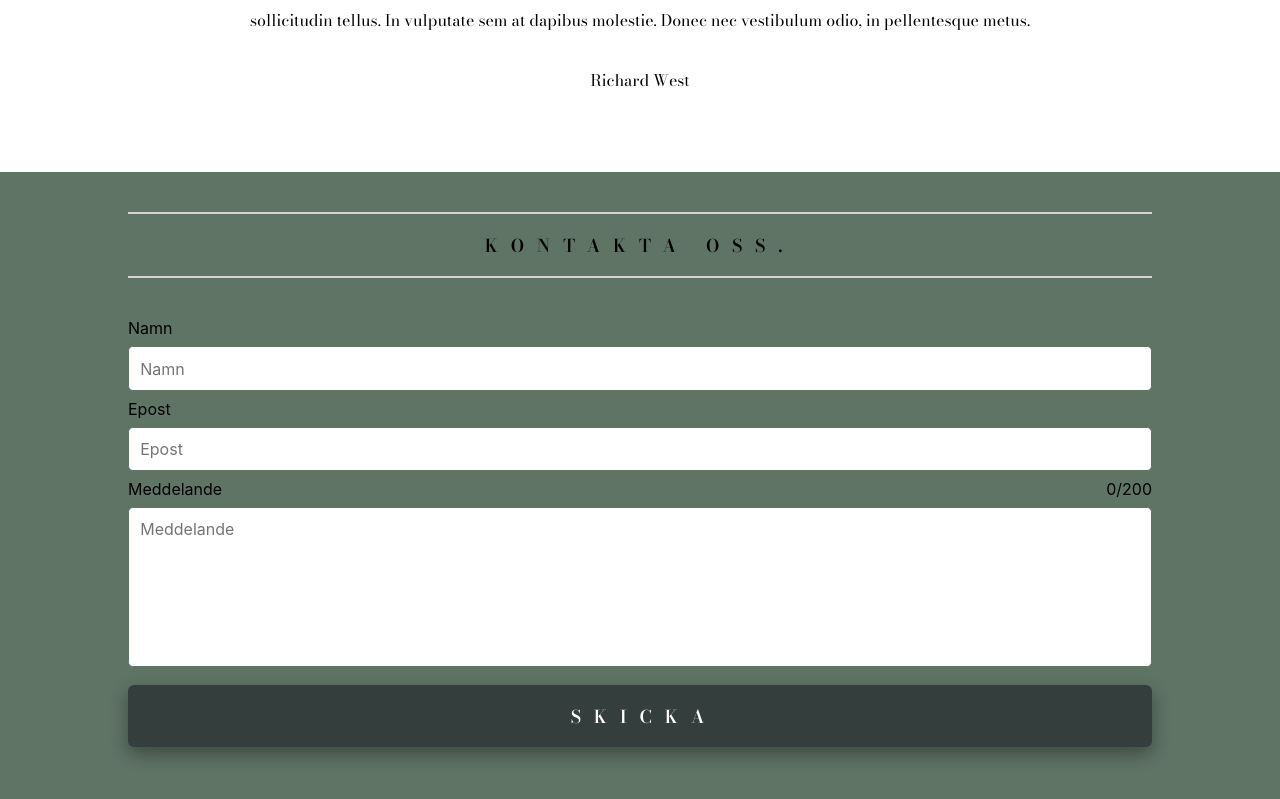
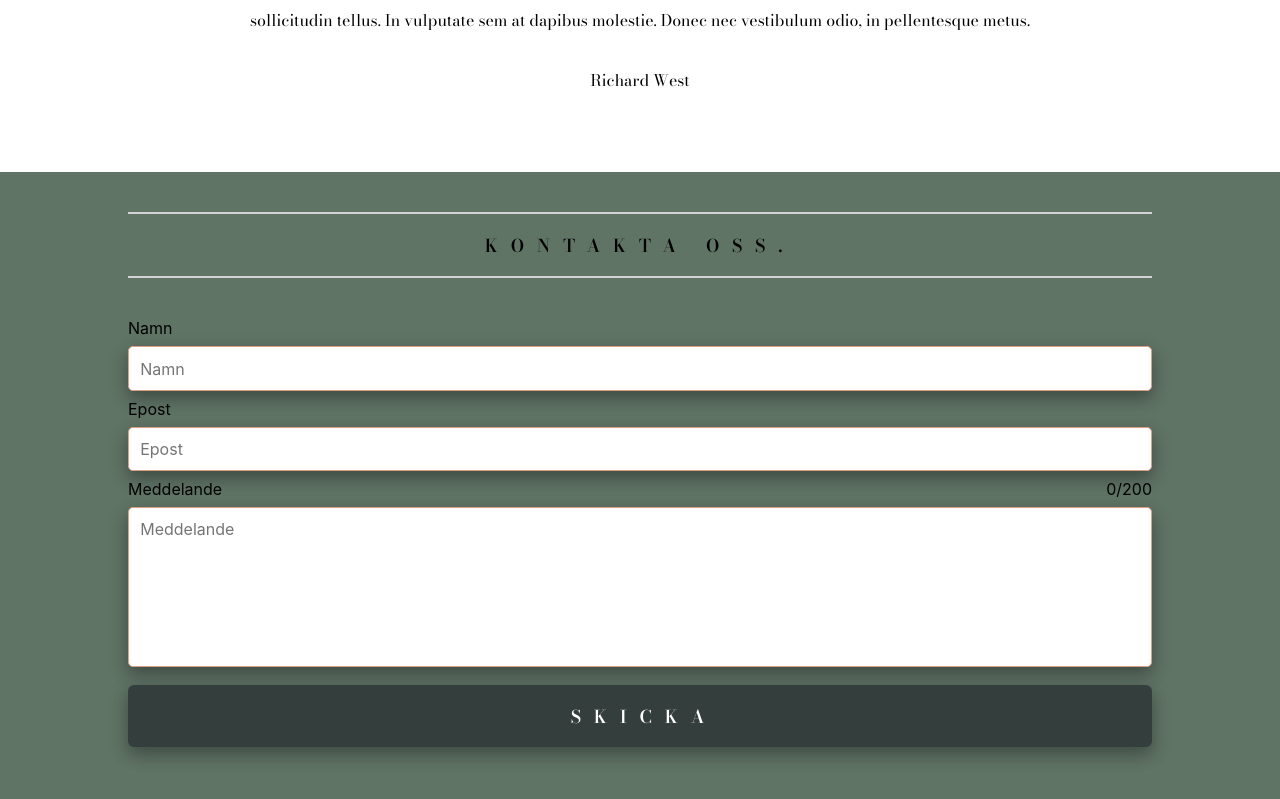
Before and after one commit to Nesiht/Jaktstugan_Podcast, a React (Create React App) app: page / in a window 1280 px wide. Shown: the part 4070-4869 px from the top of the page. Built offline with nearby package versions, Linux system fonts and the light colour scheme.

Commit message:
Testing some input styling

```diff
--- a/src/components/style.js
+++ b/src/components/style.js
@@ -86,22 +86,6 @@
   // font-weight: bold;
 `
 
-// export const AuthorSection = styled.div`
-//   display: flex;
-//   flex-directione: row;
-//   justify-content: center;
-//   margin-top: 5vh;
-//   // background-color: green;
-// `
-
-// export const AuthorCard = styled.div`
-//   display: flex;
-//   flex-direction: column;
-//   align-items: center;
-//   width: 40vw;
-//   // background-color: lightblue;
-// `
-
 // ################### Contact Form ###################
 
 export const Form = styled.form`
@@ -114,22 +98,24 @@
 
 export const Input = styled.input`
   margin: 8px 0px;
-  border: 1px solid #607466;
+  border: 1px solid #DC9E82;
   border-radius: 0.3rem;
   width: 80vw;
   padding: 0.7rem 0rem 0.7rem 0.7rem;
   font-size: 1rem;
+  box-shadow: 0 8px 16px 0 rgba(0,0,0,0.2), 0 6px 20px 0 rgba(0,0,0,0.19);
 `
 
 export const Textarea = styled.textarea`
   margin: 8px 0px;
-  border: 1px solid #607466;
+  border: 1px solid #DC9E82;
   border-radius: 0.3rem;
   width: 80vw;
   height: 20vh;
   resize: none;
   font-size: 1rem;
   padding: 0.7rem 0rem 0.7rem 0.7rem;
+  box-shadow: 0 8px 16px 0 rgba(0,0,0,0.2), 0 6px 20px 0 rgba(0,0,0,0.19);
 `
 
 export const Button = styled.button`
```
